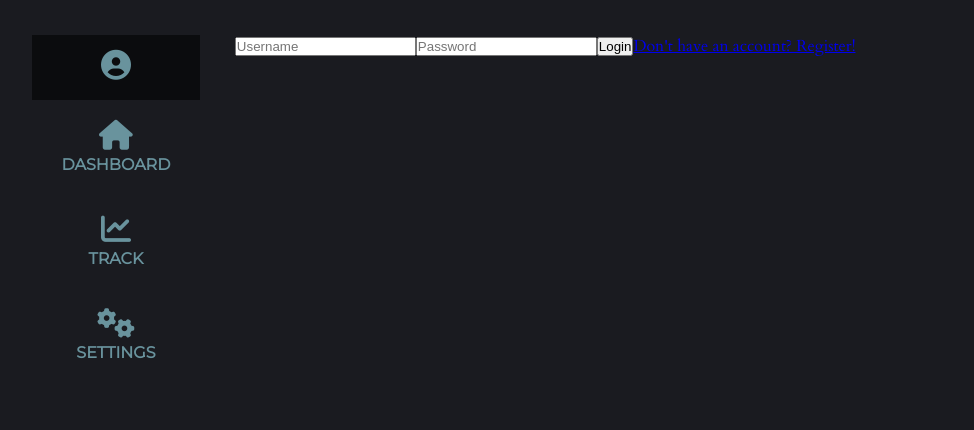
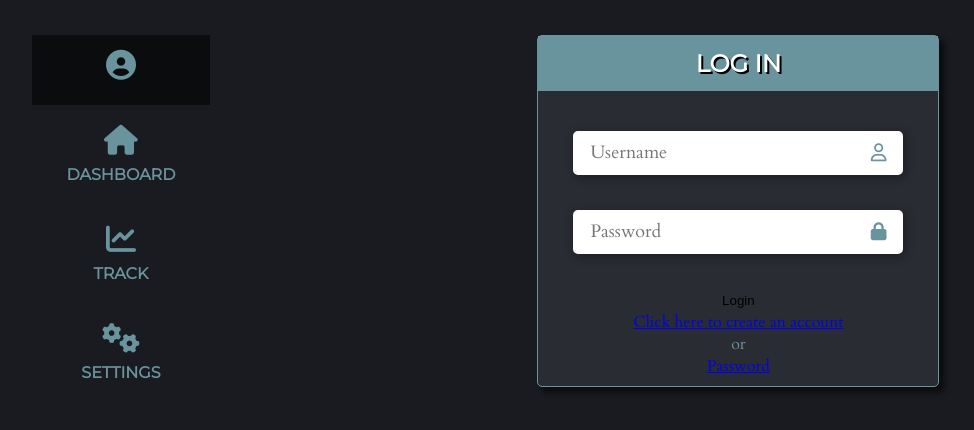
Before and after one commit to shachyjr/cointap, a React app: page /login in a window 1280 px wide. Shown: the top 430 px of the page, without its empty margins (3-977 px from the left). Built offline with nearby package versions, Linux system fonts and the light colour scheme; no server answers.

Commit message:
Working on login UI

```diff
--- a/src/components/pages/Login.jsx
+++ b/src/components/pages/Login.jsx
@@ -44,14 +44,33 @@ class Login extends Component {
 
   render() {
     return (
-      <div className="module-page">
-        <form key="login-form" className="module" onSubmit={this.handleLogin}>
-          <input className="text-input" type="text" onChange={this.usernameChange} placeholder="Username"></input>
-          <input className="text-input" type="password" onChange={this.passwordChange} placeholder="Password"></input>
-          <input className="submit-btn" type="submit" value="Login"></input>
-          <NavLink key="register-redir" to="/register">{'Don\'t have an account? Register!'}</NavLink>
-        </form>
-      </div>
+      <center>
+        <div className="auth-form">
+          <h4 id="header">LOG IN</h4>
+          <form key="login-form" onSubmit={this.handleLogin}>
+            <center>
+              <div className="text-input">
+                <input type="text" onChange={this.usernameChange} placeholder="Username"></input>
+                <i className="fa fa-user-o"></i>
+              </div>
+            </center>
+            <center>
+              <div className="text-input">
+                <input type="password" onChange={this.passwordChange} placeholder="Password"></input>
+                <i className="fa fa-lock"></i>
+              </div>
+            </center>
+            <center>
+              <input className="submit-btn" type="submit" value="Login"></input>
+            </center>
+            <center>
+              <NavLink key="register-redir" to="/register">Click here to create an account</NavLink>
+              <p>or</p>
+              <NavLink key="fg-pw-redir" to="/forgotpw">Password</NavLink>
+            </center>
+          </form>
+        </div>
+      </center>
     );
   }
 }
--- a/src/components/pages/Register.jsx
+++ b/src/components/pages/Register.jsx
@@ -56,8 +56,8 @@ class Register extends Component {
 
   render() {
     return (
-      <div className="module-page">
-        <form className="module" onSubmit={this.handleRegister}>
+      <div className="auth-form">
+        <form onSubmit={this.handleRegister}>
           <input className="text-input" type="text" onChange={this.nameChange} placeholder="Name"></input>
           <input className="text-input" type="text" onChange={this.usernameChange} placeholder="Username"></input>
           <input className="text-input" type="text" onChange={this.emailChange} placeholder="Email"></input>
--- a/src/styles/_dashboard.scss
+++ b/src/styles/_dashboard.scss
@@ -15,7 +15,7 @@
     &:hover {
       background-color: $blue_chill_ts;
       border: solid $blue_chill 1px;
-      border-radius: 2px;
+      border-radius: 5px;
       color: $hvr_clr;
     }
 
--- a/src/styles/_login.scss
+++ b/src/styles/_login.scss
@@ -1,3 +1,60 @@
 /* * * * * * * * * *
   LOGIN PAGE STYLING
 * * * * * * * * * */
+
+$text_inp_ft_sz: 18px;
+$text_inp_line_height: 40px;
+
+.auth-form {
+  @include block;
+  width: 400px;
+  height: 350px;
+
+  #header {
+    background-color: $dflt_ft_clr;
+    color: white;
+    font-weight: bold;
+    font-size: 24px;
+    text-shadow: 2px 2px black;
+
+    line-height: 55px;
+    height: 55px;
+    margin-bottom: 10%;
+  }
+
+  /* Remove predefined styles for input */
+  input {
+    background: none;
+    border: none;
+
+    &:focus {
+      outline: none;
+    }
+  }
+
+  .text-input {
+    display: flex;
+    justify-content: space-between;
+    margin: 35px;
+    padding: 0 15px;
+
+    border-radius: 5px;
+    border: solid white 2px;
+    background-color: white;
+    box-shadow: 2px 2px 10px 1px rgba(0, 0, 0, 0.3);
+
+    input {
+      width: 100%;
+
+      font-family: $body_ft_fm;
+      font-size: $text_inp_ft_sz;
+      color: $primary_grey;
+      line-height: $text_inp_line_height;
+    }
+
+    i {
+      font-size: $text_inp_ft_sz;
+      line-height: $text_inp_line_height;
+    }
+  }
+}
--- a/src/styles/_mixins.scss
+++ b/src/styles/_mixins.scss
@@ -9,6 +9,7 @@
 
 @mixin block {
   border: solid $dflt_ft_clr 1px;
+  border-radius: 5px;
   background-color: $secondary_grey;
-  box-shadow: 5px 5px 10px 2px rgba(0, 0, 0, 0.5)
+  box-shadow: 5px 5px 5px 1px rgba(0, 0, 0, 0.5);
 }
--- a/src/styles/_navbar.scss
+++ b/src/styles/_navbar.scss
@@ -6,7 +6,7 @@
   .nav-link {
     display: inline-block;
     width: 100%;
-    padding: 20px 0;
+    padding: 20px 5px;
 
     text-decoration: none;
     text-align: center;
@@ -26,7 +26,7 @@
 
     i {
       font-size: 30px;
-      margin-bottom: 5px;
+      margin-bottom: 10px;
     }
   }
 
--- a/src/styles/_tracking.scss
+++ b/src/styles/_tracking.scss
@@ -3,5 +3,6 @@
 * * * * * * * * * */
 
 #tracking {
-  @include stretch;
+  // @include stretch;
+  // @include block;
 }
--- a/src/styles/_variables.scss
+++ b/src/styles/_variables.scss
@@ -4,8 +4,8 @@ $hvr_clr: white;
 
 
 /* FONT FAMILY */
-$body_ft_fm: 'Cardo', serif;
-$heading_ft_fm: 'Montserrat', sans-serif;
+$body_ft_fm: 'Cardo', serif; /* 'Merriweather', serif; */
+$heading_ft_fm: 'Montserrat', sans-serif; /* 'Lato', sans-serif; */
 
 /* COLORS */
 $primary_grey: #1a1b20;
@@ -13,12 +13,7 @@ $secondary_grey: #292c33;
 $darkest_grey: #0b0c0e;
 $toned_dwn_yellow: #d6f950;
 
-// $mid_gray: #2d353d;
-// $light_gray: #363e49;
-// $super_light_gray: #7b8286;
-
 $blue_chill_ts: rgba(7, 142, 144, 0.1);
-// $blue_chill: #078d90;
 $blue_chill: #0ac0c4;
 $emp_orange: #ff814e;
 
--- a/src/styles/style.scss
+++ b/src/styles/style.scss
@@ -18,14 +18,12 @@ body {
   @include stretch;
   background-color: $primary_grey;
 
-  /* font-family: 'Merriweather', serif; */
   font-family: $body_ft_fm;
   color: $dflt_ft_clr;
   font-size: $dflt_ft_sz;
 
   /* set header font for header tags */
   h1, h2, h3, h4, h5, h6 {
-    /* font-family: 'Lato', sans-serif; */
     font-family: $heading_ft_fm;
   }
 
```
Also changed, not shown: 1 other file (tests, documents, lock files or other folders).
